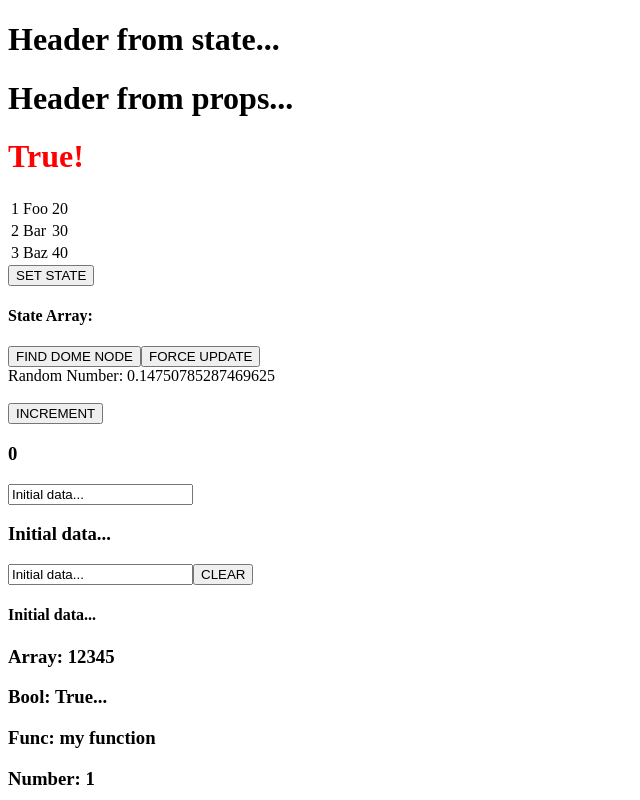
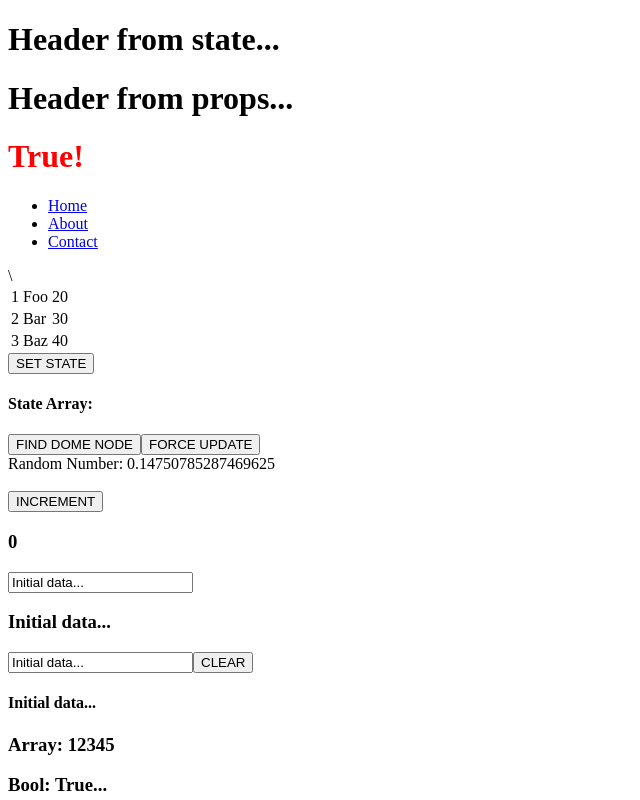
Before and after one commit to thej123/reactor, a React (Create React App) app in the folder my-app-ui/: page / in a window 1280 px wide. Shown: the top 800 px of the page, without its empty margins (0-640 px from the left). Built offline with nearby package versions, Linux system fonts and the light colour scheme.

Commit message:
Routing setup
- Using React v4 - used switch, redirect, link, route

```diff
--- a/my-app-ui/package.json
+++ b/my-app-ui/package.json
@@ -5,6 +5,8 @@
   "dependencies": {
     "react": "^16.7.0",
     "react-dom": "^16.7.0",
+    "react-router": "^4.3.1",
+    "react-router-dom": "^4.3.1",
     "react-scripts": "2.1.3"
   },
   "scripts": {
--- a/my-app-ui/src/App.jsx
+++ b/my-app-ui/src/App.jsx
@@ -3,7 +3,8 @@ import ReactDOM from 'react-dom';
 import PropTypes from 'prop-types';
 
 import ContentTwo from './ContentTwo';
-import Form from './Forms'
+import Form from './Forms';
+import Menu from './Menu';
 
 class App extends React.Component {
     constructor(props) {
@@ -64,14 +65,18 @@ class App extends React.Component {
     setNewNumber() {
         this.setState({myNumber: this.state.myNumber + 1});
     }
+
     render() {
         return (
             <div>
                 <h1>{this.state.header}</h1>
                 <Header headerProp = {this.state.headerProp}/>
+
+                <Menu></Menu>\
+
                 <table>
                     <tbody>
-                        {this.state.data.map((person, i) => <TableRow key = {i} data = {person}/>)}
+                        {this.state.data.map((person, i) => <TableRow key = {i} componentData = {person}/>)}
                     </tbody>
                 </table>
 
@@ -165,9 +170,9 @@ class TableRow extends React.Component {
     render() {
         return (
             <tr>
-                <td>{this.props.data.id}</td>
-                <td>{this.props.data.name}</td>
-                <td>{this.props.data.age}</td>
+                <td>{this.props.componentData.id}</td>
+                <td>{this.props.componentData.name}</td>
+                <td>{this.props.componentData.age}</td>
             </tr>
         );
     }
--- /dev/null
+++ b/my-app-ui/src/Menu.jsx
@@ -0,0 +1,48 @@
+import React from 'react';
+import { Link } from 'react-router-dom';
+
+class Menu extends React.Component {
+    render() {
+        return (
+            <div>
+                <ul>
+                    <li><Link to='home'>Home</Link></li>
+                    <li><Link to='about'>About</Link></li>
+                    <li><Link to='contact'>Contact</Link></li>
+                </ul>
+                {this.props.children}
+            </div>
+        )
+    }
+}
+export default Menu;
+
+export class Home extends React.Component {
+    render() {
+        return (
+            <div>
+                <h1>Home...</h1>
+            </div>
+        )
+    }
+}
+
+export class About extends React.Component {
+    render() {
+        return (
+            <div>
+                <h1>About...</h1>
+            </div>
+        )
+    }
+}
+
+export class Contact extends React.Component {
+    render() {
+        return (
+            <div>
+                <h1>Contact...</h1>
+            </div>
+        )
+    }
+}
--- a/my-app-ui/src/index.js
+++ b/my-app-ui/src/index.js
@@ -1,9 +1,24 @@
 import React from 'react';
 import ReactDOM from 'react-dom';
+import { Route } from 'react-router';
+import { BrowserRouter, Switch, Redirect } from 'react-router-dom';
+
 import './index.css'
 import App from "./App.jsx";
+import {Home,About,Contact} from './Menu'
 
-ReactDOM.render(<App />, document.getElementById('root'));
+
+ReactDOM.render((
+    <BrowserRouter>
+        <Switch>
+            <Route exact path = "/" component = {App} />
+            <Route path = "/home" component = {Home} />
+            <Route path = "/about" component = {About} />
+            <Route path = "/contact" component = {Contact} />
+            <Redirect path = "*" to = '/' />
+        </Switch>
+    </BrowserRouter>
+), document.getElementById('root'));
 
 // setTimeout(() => {
 //     ReactDOM.unmountComponentAtNode(document.getElementById('root'));
```
Also changed, not shown: 1 other file (tests, documents, lock files or other folders).
